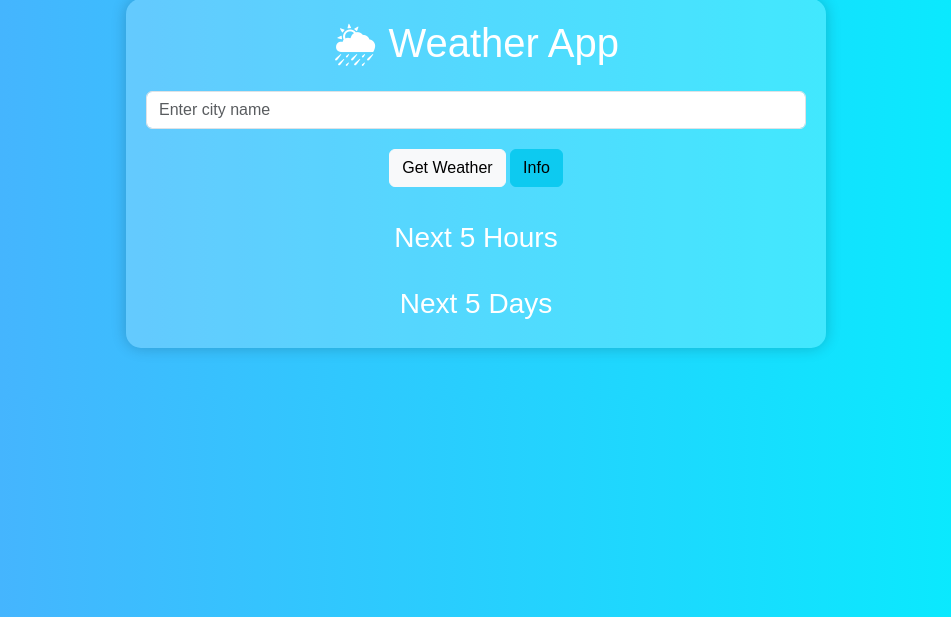
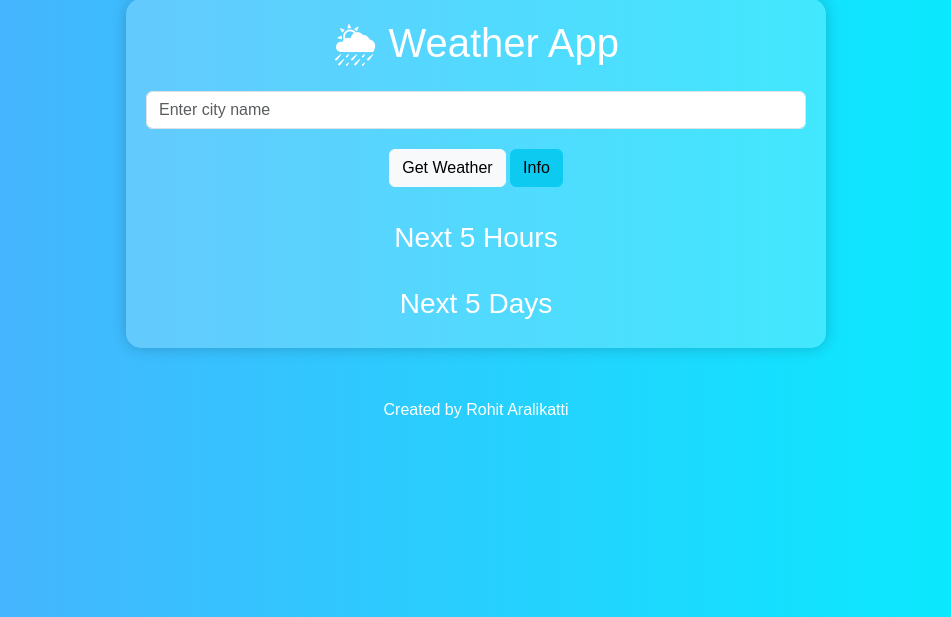
Before and after one commit to RohitAralikatti/Weather-Application-Using-Open-API-Keys, a Flask app: page / in a window 1280 px wide. Shown: the part 51-668 px from the top of the page, without its empty margins (164-1115 px from the left). Run offline with Flask 2, Linux system fonts and the light colour scheme.

Commit message:
Update index.html

```diff
--- a/templates/index.html
+++ b/templates/index.html
@@ -105,10 +105,12 @@
                 .catch(error => console.error("Error fetching weather data:", error));
         }
 
-        // ✅ Info Button Function
         function showInfo() {
-            alert("Created by Rohit Aralikatti\n\nLearn more about PM Accelerator: https://www.linkedin.com/school/pmaccelerator/");
+            alert("The Product Manager Accelerator Program is designed to support PM professionals through every stage of their careers. From students looking for entry-level jobs to Directors looking to take on a leadership role, our program has helped over hundreds of students fulfill their career aspirations.\n\nLearn more about PM Accelerator: https://www.linkedin.com/school/pmaccelerator/");
         }
     </script>
 </body>
+<footer>
+    Created by Rohit Aralikatti
+</footer>
 </html>
```
